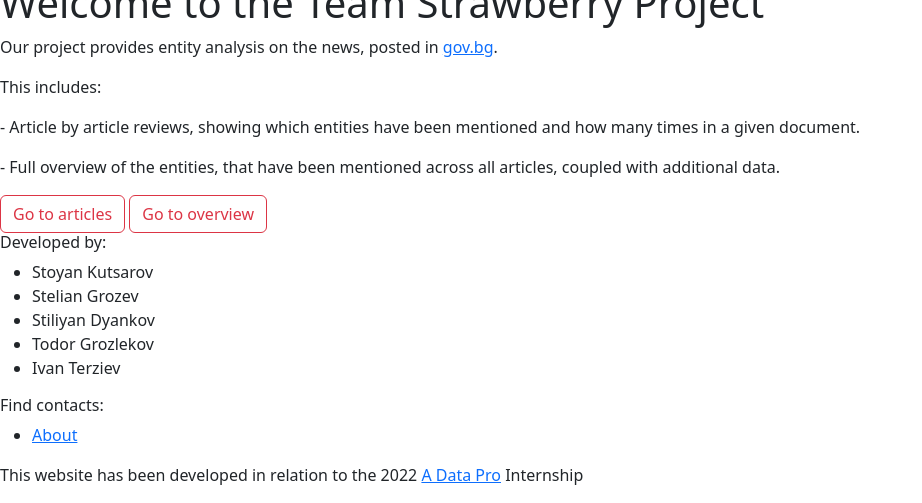
After one commit to NqkoiNqkojsi/Internship, a Django app: template internshipProj/GovAnalysis/templates/index.html in a window 1280 px wide. The commit adds this page. Shown: the part 347-850 px from the top of the page, without its empty margins (0-922 px from the left). Run offline with Django 4.2, Linux system fonts and the light colour scheme; the template is opened without the code that fills it, so the values that code supplies are empty; some libraries are stand-ins or nearby versions.

Commit message:
Add files via upload

```diff
--- /dev/null
+++ b/internshipProj/GovAnalysis/templates/index.html
@@ -0,0 +1,78 @@
+<!DOCTYPE html>
+<html lang="en">
+    <head>
+        <title>Team Strawberry</title>
+        <meta charset="utf-8">
+        <meta name="viewport" content="width=device-width, initial-scale=1">
+        <link rel="stylesheet" href="static\css\bootstrap-5.2.0-beta1-dist\css\bootstrap.min.css">
+        <link rel="stylesheet" href="static\css\main.css" type="text/css">
+        <link rel="preconnect" href="https://fonts.googleapis.com">
+        <link rel="preconnect" href="https://fonts.gstatic.com" crossorigin>
+        <link href="https://fonts.googleapis.com/css2?family=Lobster&display=swap" rel="stylesheet">
+	</head>
+	<body>
+        <div class="page-aside left"></div>
+        <div class="page-aside right"></div>
+        <div class="page-container">
+            <div class="header-container">
+                <nav class="navbar navbar-expand-md bg-light">
+                    <div class="container-fluid">
+                        <a class="navbar-brand" href="/">
+                            <img src="static\images\Gerald-G-Simple-Fruit-FF-Menu-1.svg" alt="">
+                            Team Strawberry
+
+                        </a>
+                        <button class="navbar-toggler" type="button" data-bs-toggle="collapse" data-bs-target="#navbarNavAltMarkup" aria-controls="navbarNavAltMarkup" aria-expanded="false" aria-label="Toggle navigation">
+                            <span class="navbar-toggler-icon"></span>
+                        </button>
+                        <div class="collapse navbar-collapse d-flex justify-content-end" id="navbarNavAltMarkup">
+                            <div class="navbar-nav">
+                                <a class="nav-link link" aria-current="page" href="/articlesList/">Articles</a>
+                                <a class="nav-link link" href="/entitiesOverv/">Entities</a>
+                                <a class="nav-link link" href="#">About</a>
+                            </div>
+                        </div>
+                    </div>
+                </nav>
+            </div>
+            <div class="content-container">
+                <h1 class="top-header">Welcome to the <span class="snt-br">Team Strawberry Project</span></h1>
+                    <p class="firstP">Our project provides entity analysis on the news, posted in <a class="link-norm link-gov" href="https://gov.bg/" target="_blank">gov.bg</a>.</p>
+                    <p class="secondP">This includes:</p>
+                    <p class="thirdP"> - Article by article reviews, showing which entities have been mentioned and how many times in a given document.</p>
+                    <p class="fourthP"> - Full overview of the entities, that have been mentioned across all articles, coupled with additional data.</p>
+                    <a class="btn btn-outline-danger button-upper" href="#" role="button">Go to articles</a>
+                    <a class="btn btn-outline-danger button-lower" href="#" role="button">Go to overview</a>
+            </div>
+            <div class="footer-container">
+                <div class="footer-left">
+                    <h6 class="credits-label">Developed by:</h6>
+                    <ul class="credits-list">
+                        <div class="credits-column-left">
+                            <li class="credits-name">Stoyan Kutsarov</li>
+                            <li class="credits-name">Stelian Grozev</li>
+                            <li class="credits-name">Stiliyan Dyankov</li>
+                        </div>
+                        <div class="credits-column-right">
+                            <li class="credits-name">Todor Grozlekov</li>
+                            <li class="credits-name">Ivan Terziev</li>
+                        </div>
+                    </ul>
+                </div>
+                <div class="footer-div-line"></div>
+                <div class="footer-right">
+                    <h6 class="about-label">Find contacts:</h6>
+                    <ul class="about-link">
+                        <li class="list-footer-about"><a href="#" class="link-footer-about link-norm">About</a></li>
+                    </ul>
+                </div>
+                <div class="footer-bottom">
+                        <p class="footer-smalltext">This website has been developed in relation to the 2022 <a href="https://www.aiidatapro.com/" class="link-norm" target="_blank">A Data Pro</a> Internship</p>
+                </div>
+            </div>
+        </div>
+
+        <!-- <script src="https://cdn.jsdelivr.net/npm/bootstrap@4.5.3/dist/js/bootstrap.min.js" integrity="sha384-w1Q4orYjBQndcko6MimVbzY0tgp4pWB4lZ7lr30WKz0vr/aWKhXdBNmNb5D92v7s" crossorigin="anonymous"></script> -->
+	</body>
+
+</html>
```
Also changed, not shown: internshipProj/GovAnalysis/templates/articlesList.html (+36 -40 lines), internshipProj/GovAnalysis/templates/entitiesOverv.html (+241 -0 lines).
